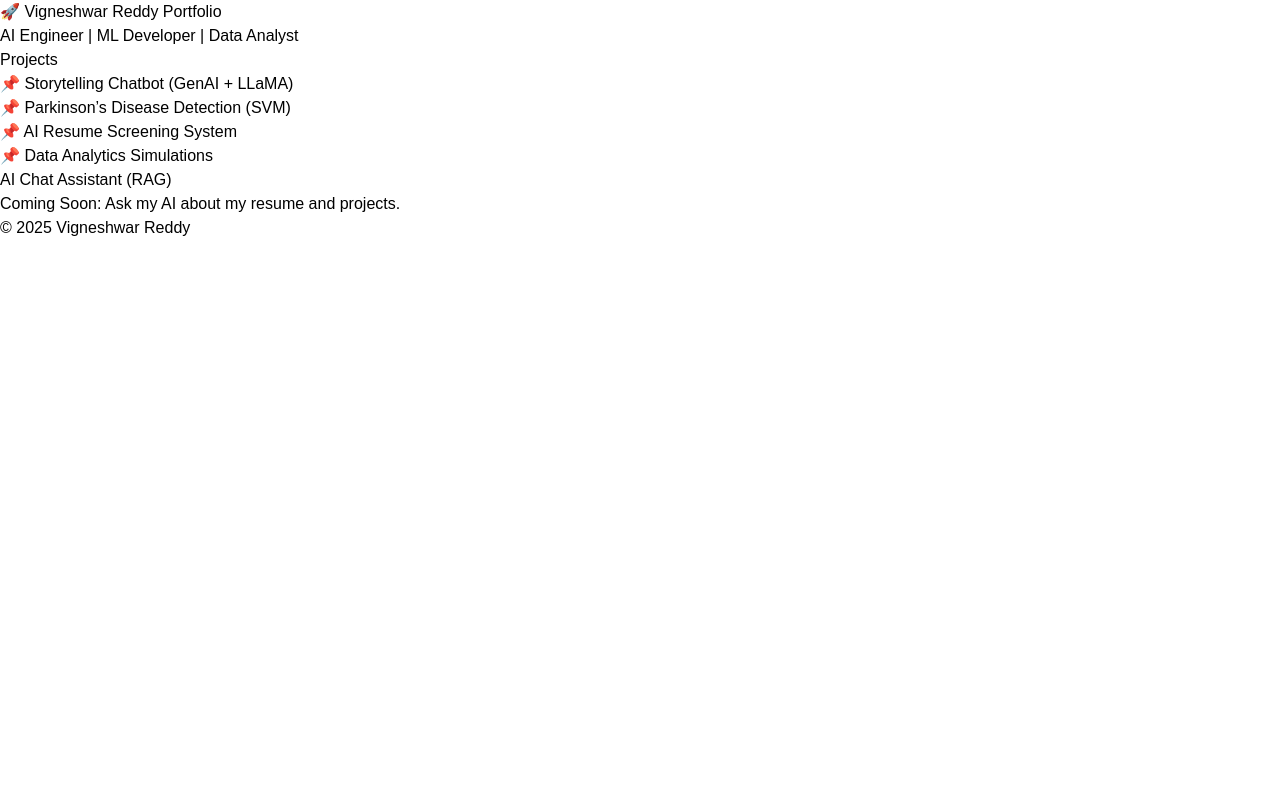
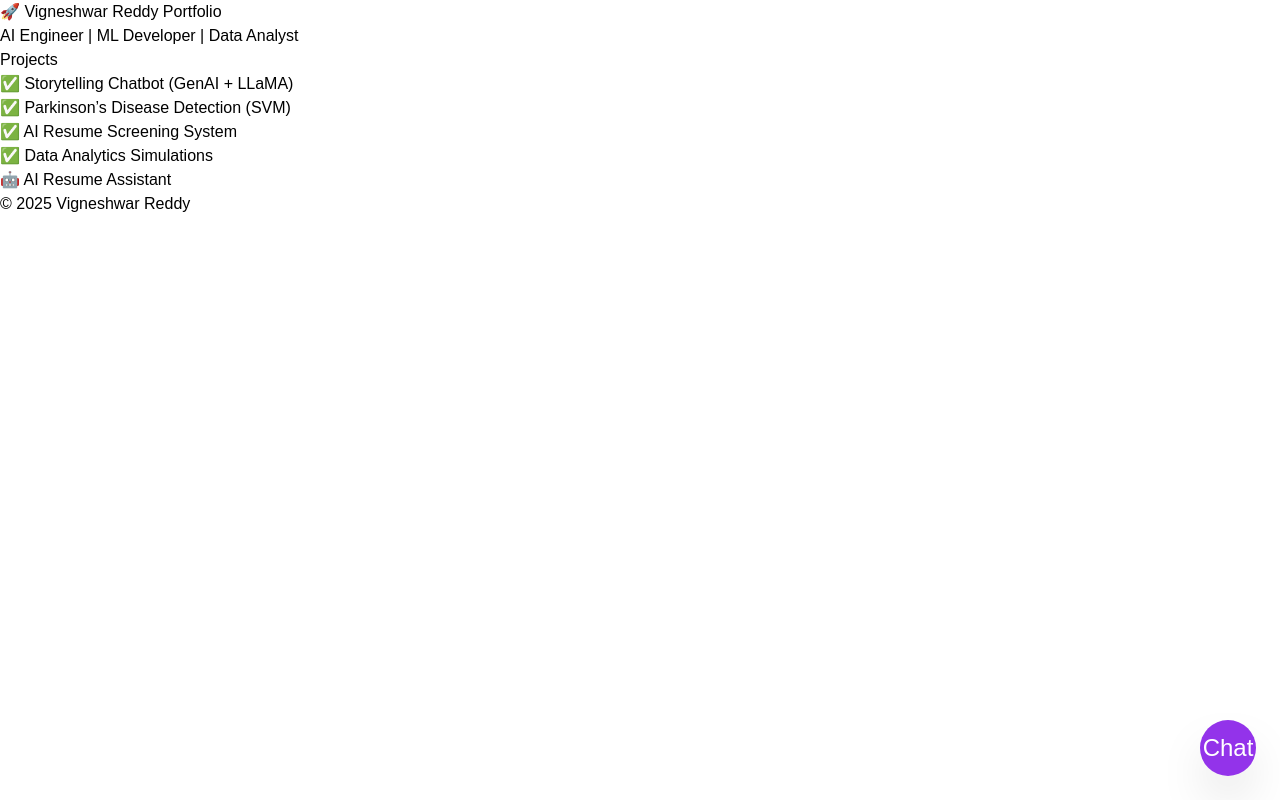
Before and after one commit to vigneshwarreddy-kasarla/vigneshwar-portfolio-2026, a React (Vite) app: page / in a window 1280 px wide. Built offline with nearby package versions, Linux system fonts and the light colour scheme.

Commit message:
Update portfolio with completed projects and AI chat

```diff
--- a/src/App.jsx
+++ b/src/App.jsx
@@ -1,22 +1,24 @@
+import AIChat from "./components/AIChat";
+
 function App() {
   return (
-    <div className="container">
+    <div className="app">
       <h1>🚀 Vigneshwar Reddy Portfolio</h1>
-      <p>AI Engineer | ML Developer | Data Analyst</p>
+      <p className="subtitle">AI Engineer | ML Developer | Data Analyst</p>
 
       <section>
         <h2>Projects</h2>
         <ul>
-          <li>📌 Storytelling Chatbot (GenAI + LLaMA)</li>
-          <li>📌 Parkinson’s Disease Detection (SVM)</li>
-          <li>📌 AI Resume Screening System</li>
-          <li>📌 Data Analytics Simulations</li>
+          <li>✅ Storytelling Chatbot (GenAI + LLaMA)</li>
+          <li>✅ Parkinson’s Disease Detection (SVM)</li>
+          <li>✅ AI Resume Screening System</li>
+          <li>✅ Data Analytics Simulations</li>
         </ul>
       </section>
 
       <section>
-        <h2>AI Chat Assistant (RAG)</h2>
-        <p>Coming Soon: Ask my AI about my resume and projects.</p>
+        <h2>🤖 AI Resume Assistant</h2>
+        <AIChat />
       </section>
 
       <footer>
```
